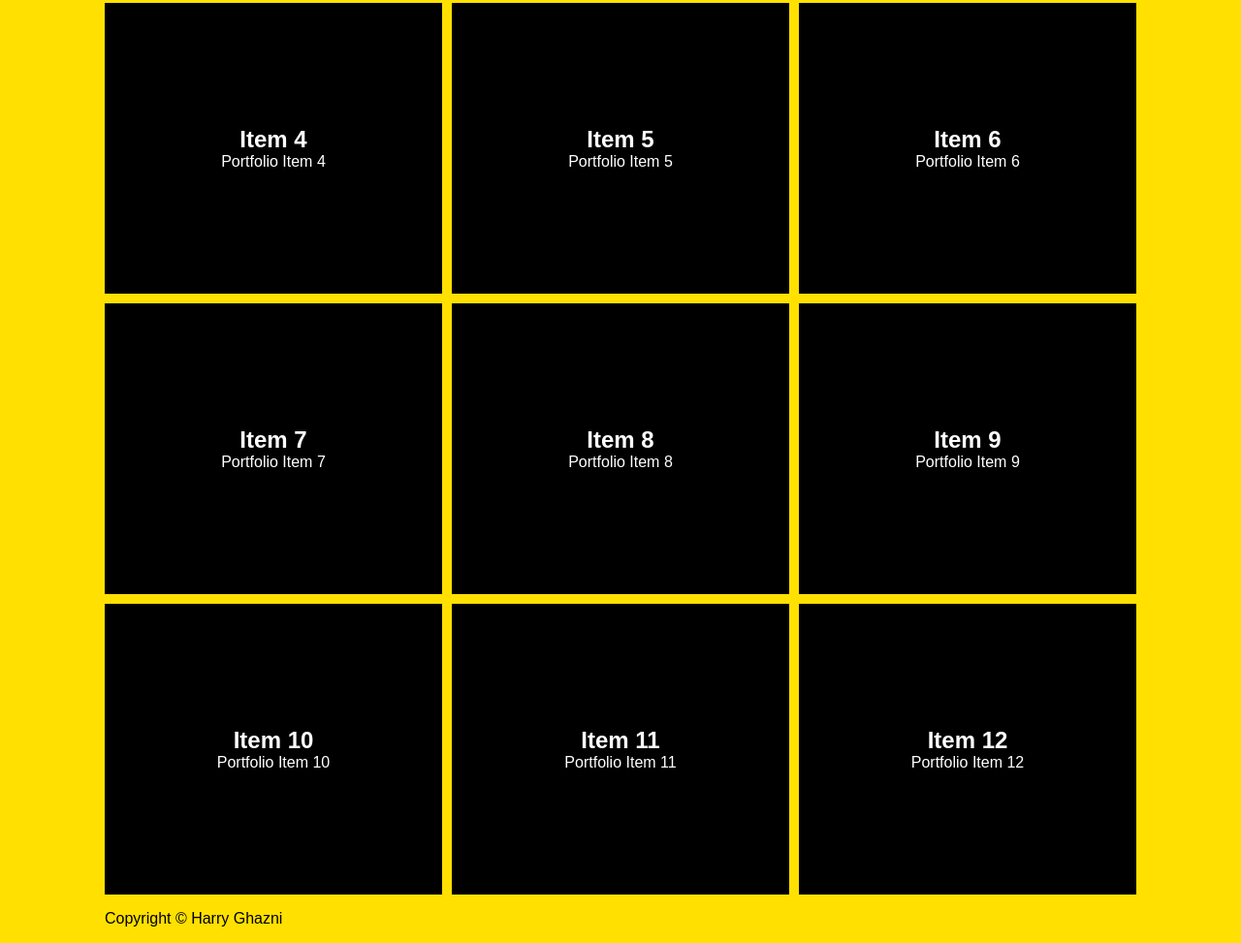
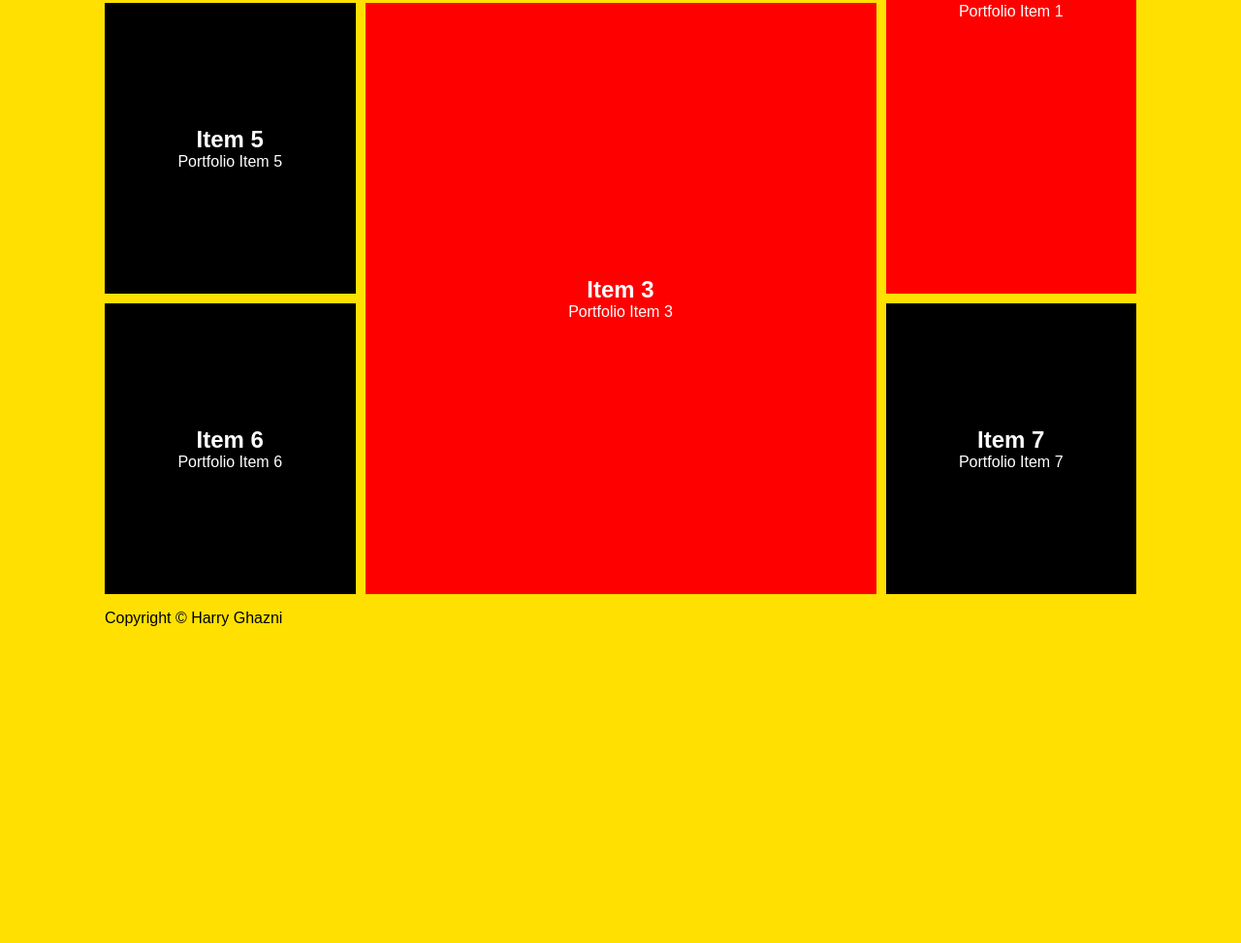
Before and after one commit to hghazni/portfoliov4, a website: page dev/work.html in a window 1280 px wide. Shown: the part 453-1426 px from the top of the page at 97% size. After the commit the page ends 1116 px from the top, so only its background shows below. Drawn offline with Linux system fonts and the light colour scheme; a web font is replaced by a local one.

Commit message:
Improved the work area and made amendments to hero title

```diff
--- a/dev/scss/components/_work-gallery.scss
+++ b/dev/scss/components/_work-gallery.scss
@@ -5,6 +5,10 @@
   list-style-type: none;
   grid-gap: $base-spacing/2;
   padding: 0;
+
+  @include media-query(min, $lap-start  ) {
+    grid-template-columns: repeat(auto-fill, minmax(20%, 1fr));
+  }
 }
 
 .work-gallery__item {
@@ -12,6 +16,32 @@
   background: $accent;
   height: 300px;
   width: 100%;
+
+  @include media-query(min, $lap-start) {
+
+    &:nth-of-type(1) {
+      display: grid;
+      grid-row-start: 1;
+      grid-row-end: 3;
+      height: 100%;
+      background: red !important;
+    }
+
+    &:nth-of-type(3) {
+      display: grid;
+      grid-row: 2 / span 2;
+      grid-column: 2 / span 2;
+      height: 100%;
+      background: red !important;
+    }
+    &:nth-of-type(4) {
+      display: grid;
+      grid-row: 1 / 2;
+      grid-column: 1 / span 2;
+      height: 100%;
+      background: red !important;
+    }
+  }
 
   &:hover {
     opacity: 0.8;
--- a/dev/scss/theme/_work.scss
+++ b/dev/scss/theme/_work.scss
@@ -1,5 +1,8 @@
 .work__wrapper {
-  @include container;
+
+  @include media-query(min, $desk-start) {
+    @include container;
+  }
 }
 
 .work {
--- a/dev/work.html
+++ b/dev/work.html
@@ -67,40 +67,40 @@
                     </div>
                 </li>
 
-                <li class="work-gallery__item">
-                    <div class="work-gallery__item-wrapper">
-                        <h2 class="work-gallery__item--title">Item 8</h2>
-                        <span class="work-gallery__item--label">Portfolio Item 8</span>
-                    </div>
-                </li>
+                <!--<li class="work-gallery__item">-->
+                    <!--<div class="work-gallery__item-wrapper">-->
+                        <!--<h2 class="work-gallery__item&#45;&#45;title">Item 8</h2>-->
+                        <!--<span class="work-gallery__item&#45;&#45;label">Portfolio Item 8</span>-->
+                    <!--</div>-->
+                <!--</li>-->
 
-                <li class="work-gallery__item">
-                    <div class="work-gallery__item-wrapper">
-                        <h2 class="work-gallery__item--title">Item 9</h2>
-                        <span class="work-gallery__item--label">Portfolio Item 9</span>
-                    </div>
-                </li>
+                <!--<li class="work-gallery__item">-->
+                    <!--<div class="work-gallery__item-wrapper">-->
+                        <!--<h2 class="work-gallery__item&#45;&#45;title">Item 9</h2>-->
+                        <!--<span class="work-gallery__item&#45;&#45;label">Portfolio Item 9</span>-->
+                    <!--</div>-->
+                <!--</li>-->
 
-                <li class="work-gallery__item">
-                    <div class="work-gallery__item-wrapper">
-                        <h2 class="work-gallery__item--title">Item 10</h2>
-                        <span class="work-gallery__item--label">Portfolio Item 10</span>
-                    </div>
-                </li>
+                <!--<li class="work-gallery__item">-->
+                    <!--<div class="work-gallery__item-wrapper">-->
+                        <!--<h2 class="work-gallery__item&#45;&#45;title">Item 10</h2>-->
+                        <!--<span class="work-gallery__item&#45;&#45;label">Portfolio Item 10</span>-->
+                    <!--</div>-->
+                <!--</li>-->
 
-                <li class="work-gallery__item">
-                    <div class="work-gallery__item-wrapper">
-                        <h2 class="work-gallery__item--title">Item 11</h2>
-                        <span class="work-gallery__item--label">Portfolio Item 11</span>
-                    </div>
-                </li>
+                <!--<li class="work-gallery__item">-->
+                    <!--<div class="work-gallery__item-wrapper">-->
+                        <!--<h2 class="work-gallery__item&#45;&#45;title">Item 11</h2>-->
+                        <!--<span class="work-gallery__item&#45;&#45;label">Portfolio Item 11</span>-->
+                    <!--</div>-->
+                <!--</li>-->
 
-                <li class="work-gallery__item">
-                    <div class="work-gallery__item-wrapper">
-                        <h2 class="work-gallery__item--title">Item 12</h2>
-                        <span class="work-gallery__item--label">Portfolio Item 12</span>
-                    </div>
-                </li>
+                <!--<li class="work-gallery__item">-->
+                    <!--<div class="work-gallery__item-wrapper">-->
+                        <!--<h2 class="work-gallery__item&#45;&#45;title">Item 12</h2>-->
+                        <!--<span class="work-gallery__item&#45;&#45;label">Portfolio Item 12</span>-->
+                    <!--</div>-->
+                <!--</li>-->
 
             </ul>
         </div>
```
Also changed, not shown: dev/index.html (+1 -1 lines), dev/css/main.css.
